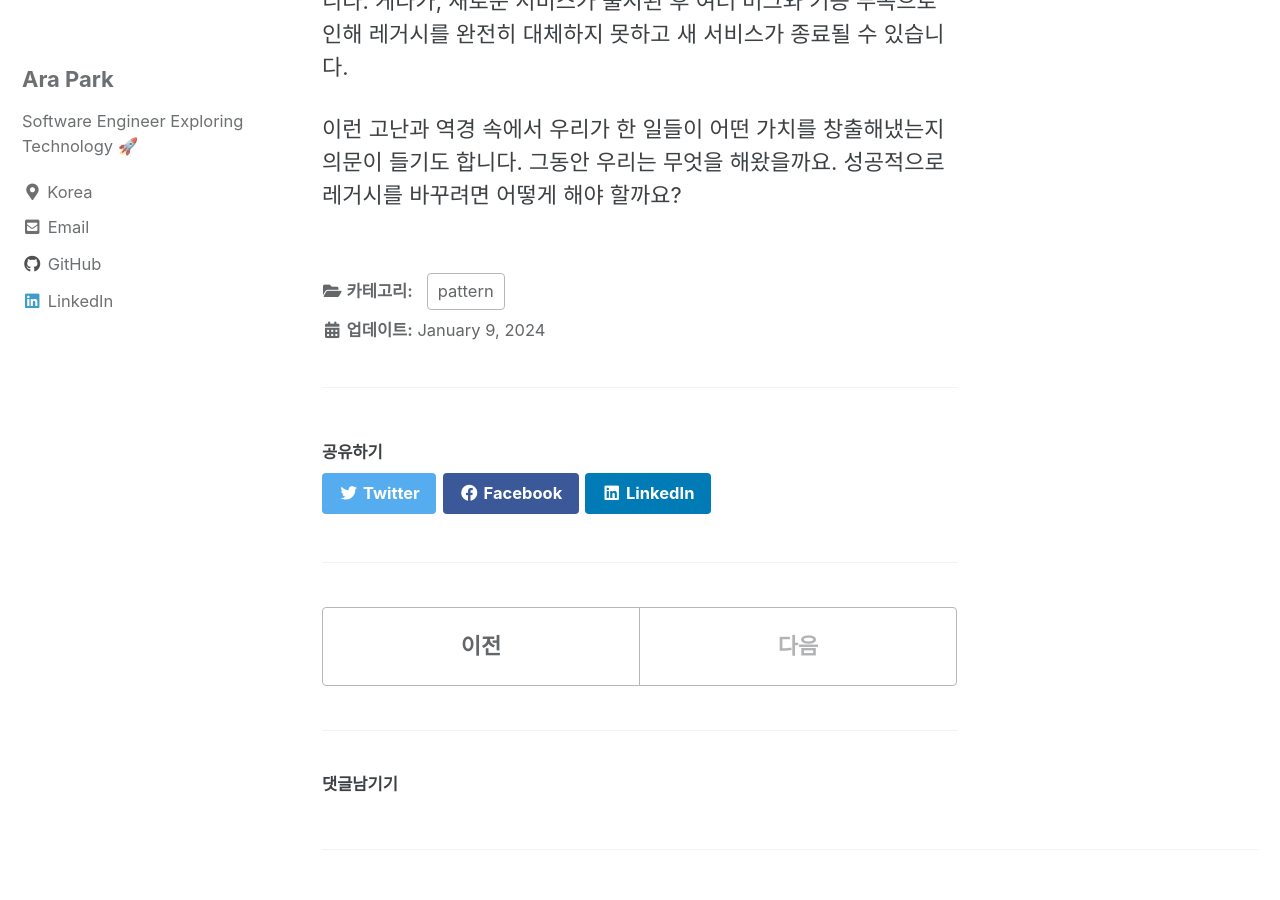
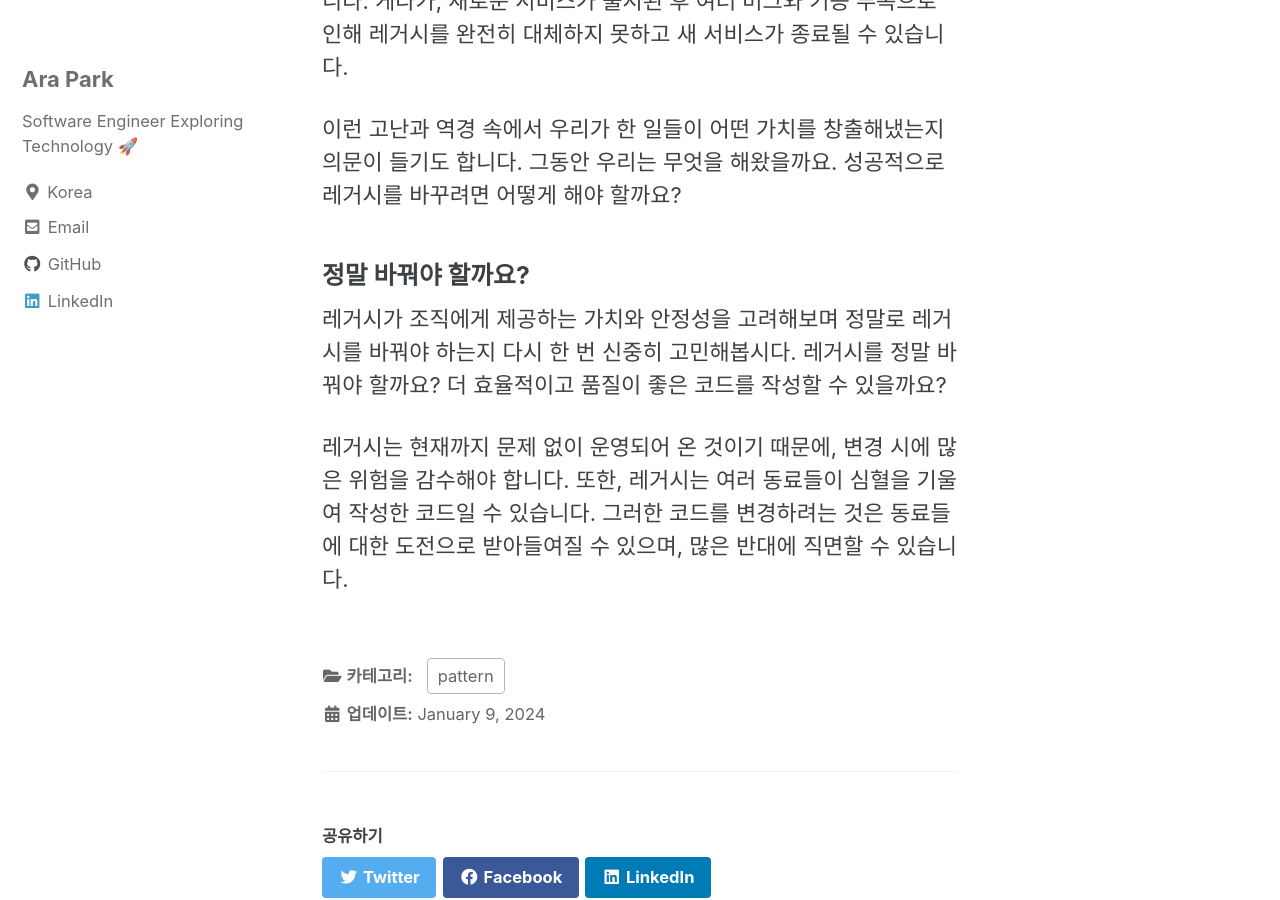
Before and after one commit to siyul-park/siyul-park.github.io, a Jekyll site: the page built from _posts/2024-01-09-live-with-lagacy.md, in a window 1280 px wide and 900 px high, scrolled down 1368 px. Built offline with Jekyll 4.4.1, drawn with Linux system fonts in a browser that asks for light colours; cached includes are drawn as plain includes; comment, search, counter and statistics services are not loaded.

Commit message:
draft: 정말 바꿔야 할까요?

```diff
--- a/_posts/2024-01-09-live-with-lagacy.md
+++ b/_posts/2024-01-09-live-with-lagacy.md
@@ -24,3 +24,9 @@ categories: pattern
 현실적으로는 많은 반대에 직면하면서 레거시를 바꾸는 것을 포기하는 경우도 많고, 새로운 서비스를 개발하는 중에 끊임없는 요구사항에 쓸려 지연되어 결국 기존 레거시를 계속 사용하는 결정을 내릴 때도 있습니다. 게다가, 새로운 서비스가 출시된 후 여러 버그와 기능 부족으로 인해 레거시를 완전히 대체하지 못하고 새 서비스가 종료될 수 있습니다.
 
 이런 고난과 역경 속에서 우리가 한 일들이 어떤 가치를 창출해냈는지 의문이 들기도 합니다. 그동안 우리는 무엇을 해왔을까요. 성공적으로 레거시를 바꾸려면 어떻게 해야 할까요?
+
+### 정말 바꿔야 할까요?
+
+레거시가 조직에게 제공하는 가치와 안정성을 고려해보며 정말로 레거시를 바꿔야 하는지 다시 한 번 신중히 고민해봅시다. 레거시를 정말 바꿔야 할까요? 더 효율적이고 품질이 좋은 코드를 작성할 수 있을까요?
+
+레거시는 현재까지 문제 없이 운영되어 온 것이기 때문에, 변경 시에 많은 위험을 감수해야 합니다. 또한, 레거시는 여러 동료들이 심혈을 기울여 작성한 코드일 수 있습니다. 그러한 코드를 변경하려는 것은 동료들에 대한 도전으로 받아들여질 수 있으며, 많은 반대에 직면할 수 있습니다.
```
